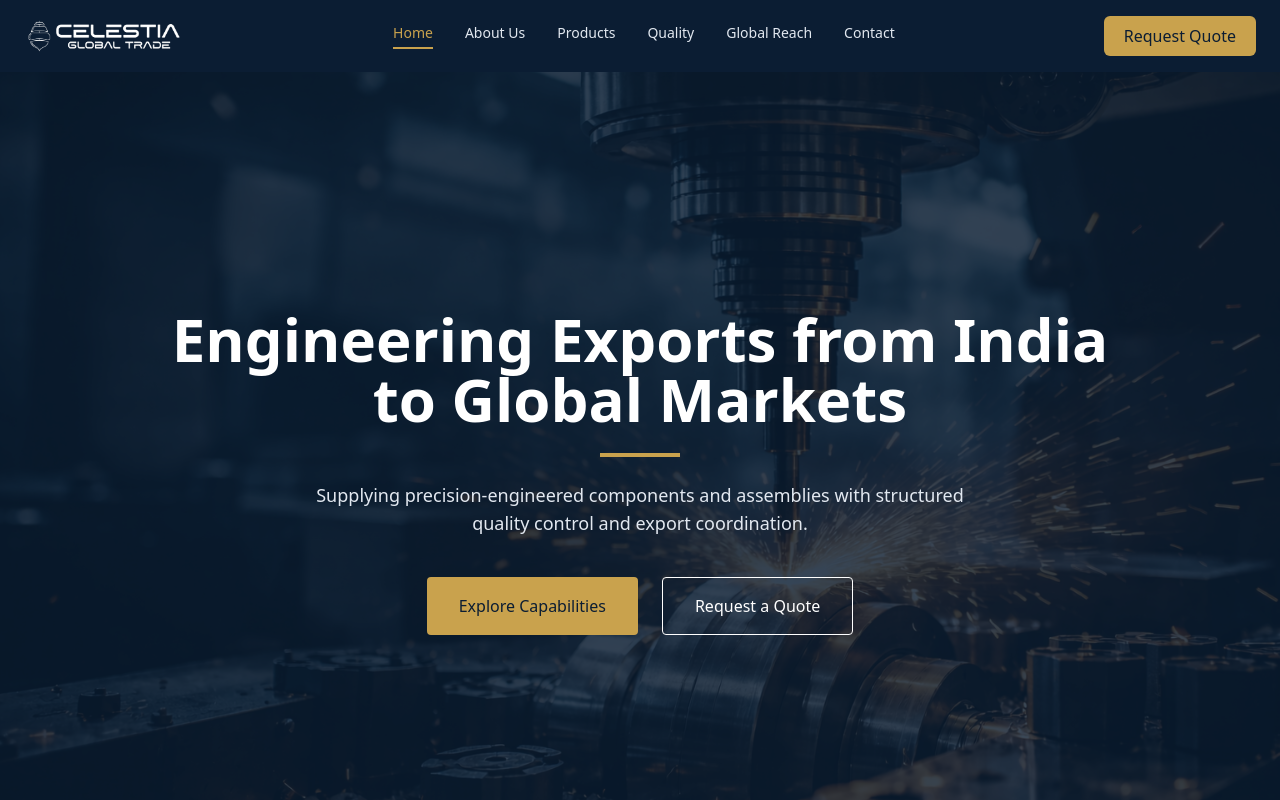
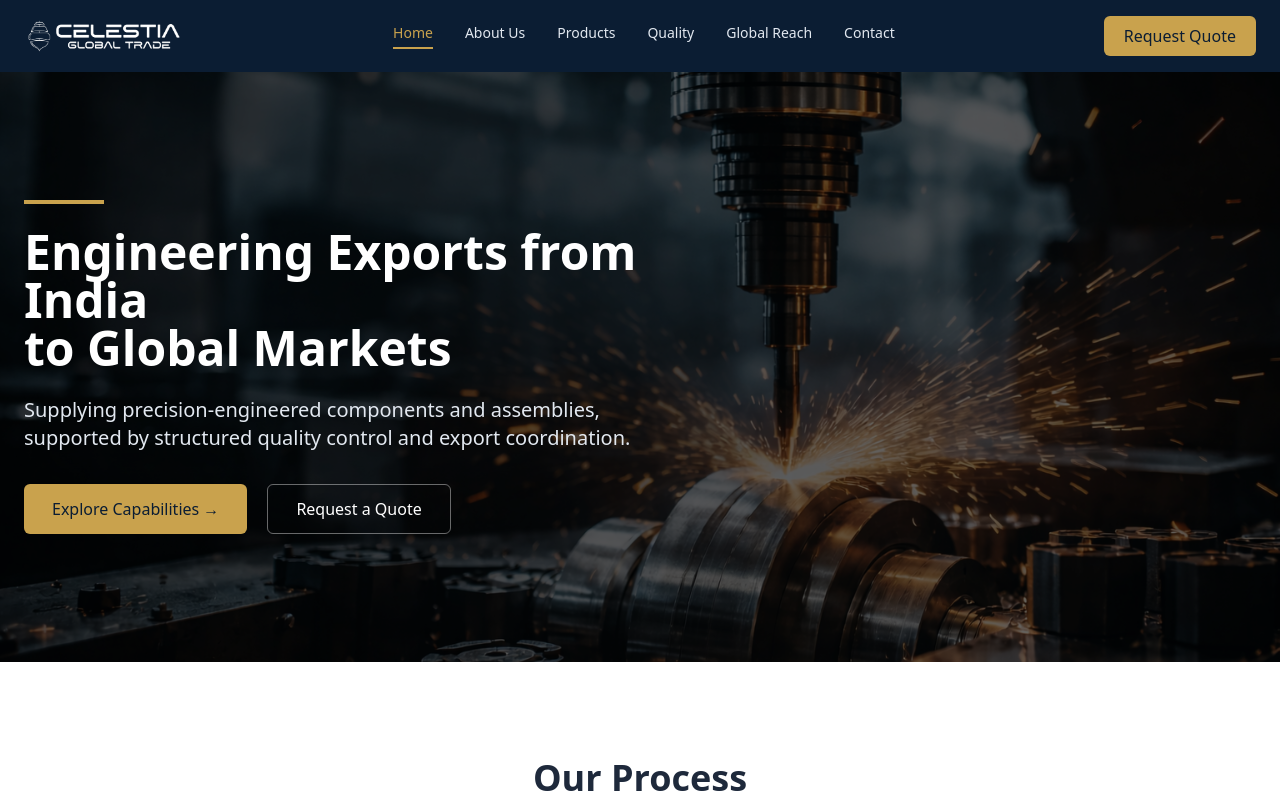
Before and after one commit to preshitpawar-beep/Celestia-GT, a Next.js app: page / in a window 1280 px wide. Shown: the top 800 px of the page. Built offline with nearby package versions, Linux system fonts and the light colour scheme.

Commit message:
Update page.js

```diff
--- a/app/page.js
+++ b/app/page.js
@@ -132,60 +132,53 @@ export default function Home() {
     <main>
 
      {/* ---------------- HERO ---------------- */}
-      <section className="relative bg-navy text-white min-h-screen flex items-center justify-center overflow-hidden">
-
-        {/* Intro Logo */}
-        <motion.div
-          initial={{ opacity: 1, scale: 1 }}
-          animate={{ opacity: 0, scale: 0.95 }}
-          transition={{ duration: 0.6, delay: 1.3 }}
-          className="absolute inset-0 flex items-center justify-center z-20"
-        >
-          <Image
-            src="/logo1.webp"
-            alt="Celestia Global Trade"
-            width={220}
-            height={60}
-            priority
-          />
-        </motion.div>
-
-        {/* Background */}
+<section className="relative bg-navy text-white py-32 overflow-hidden">
+  {/* Background Image */}
   <Image
     src="/hero-bg.png"
-          alt="Engineering exports"
+    alt="Precision CNC machining in industrial manufacturing"
     fill
-          className="object-cover opacity-20"
+    className="object-cover"
     priority
   />
 
-        {/* Content */}
+  {/* Dark Overlay */}
+  <div className="absolute inset-0 bg-black/60" />
+
+  <div className="relative max-w-7xl mx-auto px-6">
     <motion.div
-          initial={{ opacity: 0, y: 20 }}
+      initial={{ opacity: 0, y: 30 }}
       animate={{ opacity: 1, y: 0 }}
-          transition={{ delay: 1.4, duration: 0.6 }}
-          className="relative z-10 max-w-6xl mx-auto px-6 text-center"
+      transition={{ duration: 0.7, ease: "easeOut" }}
+      className="max-w-2xl text-left"
     >
-          <h1 className="text-5xl md:text-6xl font-semibold mb-6 leading-tight">
-            Engineering Exports from India<br />to Global Markets
+      {/* Accent line */}
+      <div className="w-20 h-1 bg-gold mb-6" />
+
+      {/* Headline */}
+      <h1 className="text-4xl md:text-5xl font-bold leading-tight mb-6">
+        Engineering Exports from India
+        <br className="hidden md:block" />
+        to Global Markets
       </h1>
 
-          <div className="w-20 h-1 bg-gold mx-auto mb-6" />
-
-          <p className="max-w-2xl mx-auto text-slate-200 mb-10 text-lg">
-            Supplying precision-engineered components and assemblies with
-            structured quality control and export coordination.
+      {/* Subheading */}
+      <p className="text-lg md:text-xl text-slate-200 mb-6">
+        Supplying precision-engineered components and assemblies,
+        supported by structured quality control and export coordination.
       </p>
 
-          <div className="flex justify-center gap-6">
-            <button className="bg-gold px-8 py-4 rounded font-medium text-navy">
-              Explore Capabilities
+      {/* CTA Buttons */}
+      <div className="flex flex-wrap gap-5 mt-8">
+        <button className="bg-gold text-navy px-7 py-3 rounded-md font-medium hover:bg-gold/90 transition">
+          Explore Capabilities →
         </button>
-            <button className="border border-white px-8 py-4 rounded font-medium">
+        <button className="border border-white/40 px-7 py-3 rounded-md font-medium hover:bg-white hover:text-navy transition">
           Request a Quote
         </button>
       </div>
     </motion.div>
+  </div>
 </section>
 
       {/* ---------------- OUR PROCESS ---------------- */}
```
Lines whose indentation alone changed are shown as unchanged.
